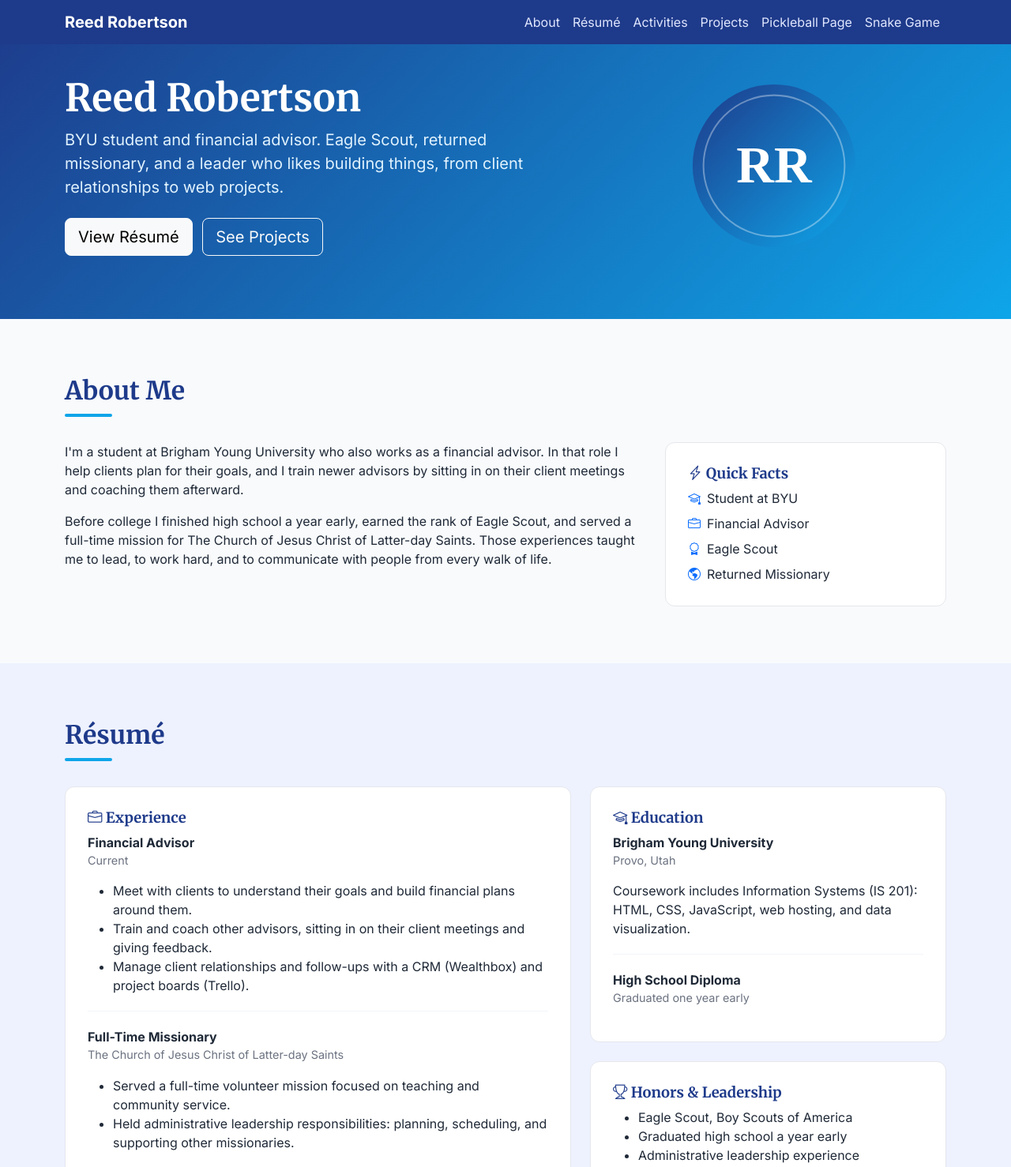
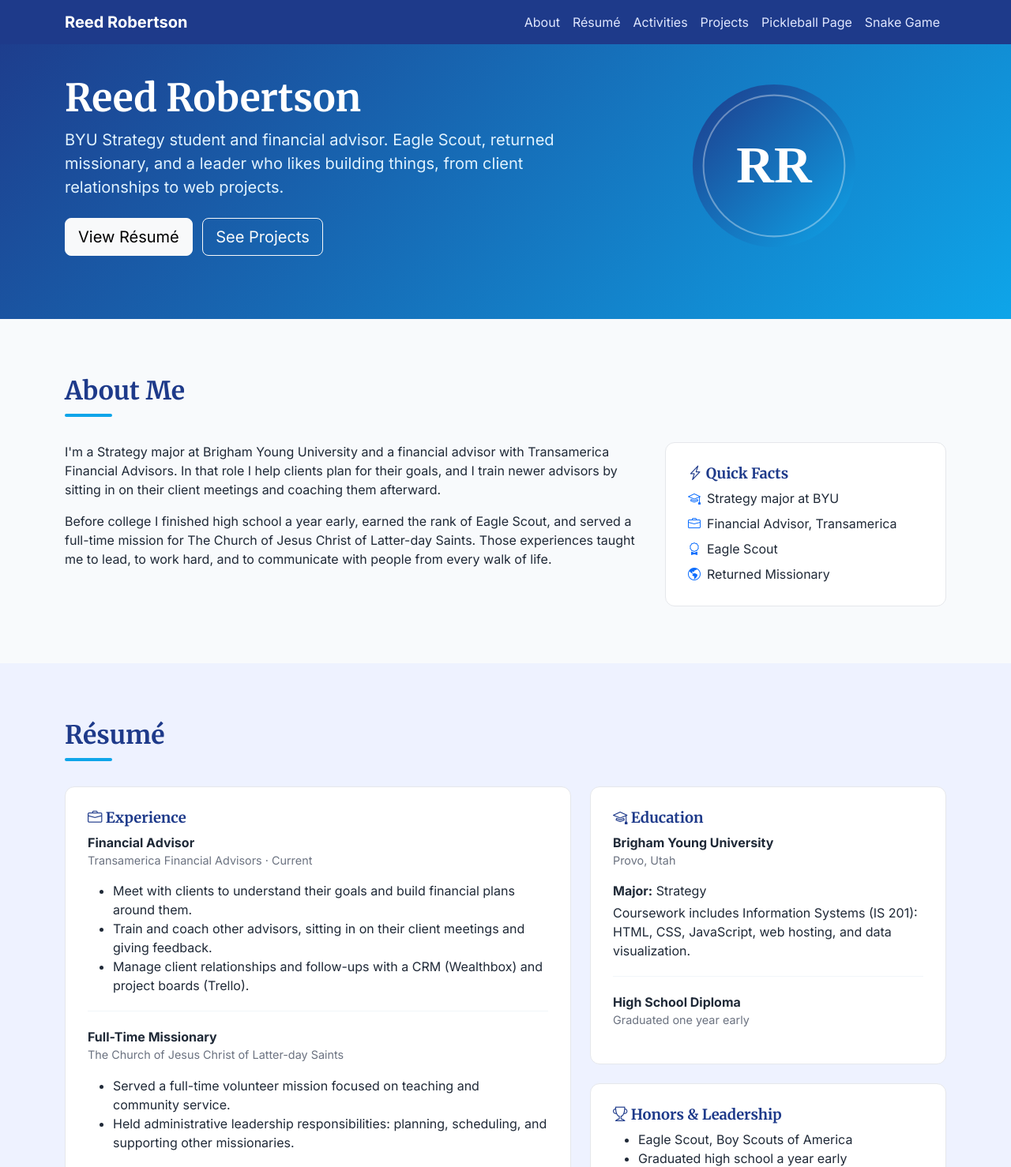
Before and after one commit to reedrobertson2004/Final-IS-Project, a plain HTML site: page index.html in a window 1280 px wide. Shown: the top 1478 px of the page at 79% size. Drawn offline with nearby package versions, Linux system fonts and the light colour scheme.

Commit message:
Add major and employer to resume

```diff
--- a/index.html
+++ b/index.html
@@ -61,7 +61,7 @@
     <div class="row align-items-center g-5">
       <div class="col-md-7">
         <h1 class="display-5 fw-bold">Reed Robertson</h1>
-        <p class="lead mb-4">BYU student and financial advisor. Eagle Scout, returned missionary, and a leader who likes building things, from client relationships to web projects.</p>
+        <p class="lead mb-4">BYU Strategy student and financial advisor. Eagle Scout, returned missionary, and a leader who likes building things, from client relationships to web projects.</p>
         <a href="#resume" class="btn btn-light btn-lg me-2">View Résumé</a>
         <a href="#projects" class="btn btn-outline-light btn-lg">See Projects</a>
       </div>
@@ -77,15 +77,15 @@
     <h2 class="section-title">About Me</h2>
     <div class="row g-4">
       <div class="col-lg-8">
-        <p>I'm a student at Brigham Young University who also works as a financial advisor. In that role I help clients plan for their goals, and I train newer advisors by sitting in on their client meetings and coaching them afterward.</p>
+        <p>I'm a Strategy major at Brigham Young University and a financial advisor with Transamerica Financial Advisors. In that role I help clients plan for their goals, and I train newer advisors by sitting in on their client meetings and coaching them afterward.</p>
         <p>Before college I finished high school a year early, earned the rank of Eagle Scout, and served a full-time mission for The Church of Jesus Christ of Latter-day Saints. Those experiences taught me to lead, to work hard, and to communicate with people from every walk of life.</p>
       </div>
       <div class="col-lg-4">
         <div class="resume-card h-100">
           <h3><i class="bi bi-lightning-charge"></i> Quick Facts</h3>
           <ul class="list-unstyled mb-0">
-            <li class="mb-2"><i class="bi bi-mortarboard text-primary me-2"></i>Student at BYU</li>
-            <li class="mb-2"><i class="bi bi-briefcase text-primary me-2"></i>Financial Advisor</li>
+            <li class="mb-2"><i class="bi bi-mortarboard text-primary me-2"></i>Strategy major at BYU</li>
+            <li class="mb-2"><i class="bi bi-briefcase text-primary me-2"></i>Financial Advisor, Transamerica</li>
             <li class="mb-2"><i class="bi bi-award text-primary me-2"></i>Eagle Scout</li>
             <li><i class="bi bi-globe-americas text-primary me-2"></i>Returned Missionary</li>
           </ul>
@@ -104,7 +104,7 @@
           <h3><i class="bi bi-briefcase"></i> Experience</h3>
           <div class="entry">
             <p class="entry-title">Financial Advisor</p>
-            <p class="entry-meta">Current</p>
+            <p class="entry-meta">Transamerica Financial Advisors &middot; Current</p>
             <ul>
               <li>Meet with clients to understand their goals and build financial plans around them.</li>
               <li>Train and coach other advisors, sitting in on their client meetings and giving feedback.</li>
@@ -127,6 +127,7 @@
           <div class="entry">
             <p class="entry-title">Brigham Young University</p>
             <p class="entry-meta">Provo, Utah</p>
+            <p class="mb-1"><strong>Major:</strong> Strategy</p>
             <p class="mb-0">Coursework includes Information Systems (IS 201): HTML, CSS, JavaScript, web hosting, and data visualization.</p>
           </div>
           <div class="entry">
```
